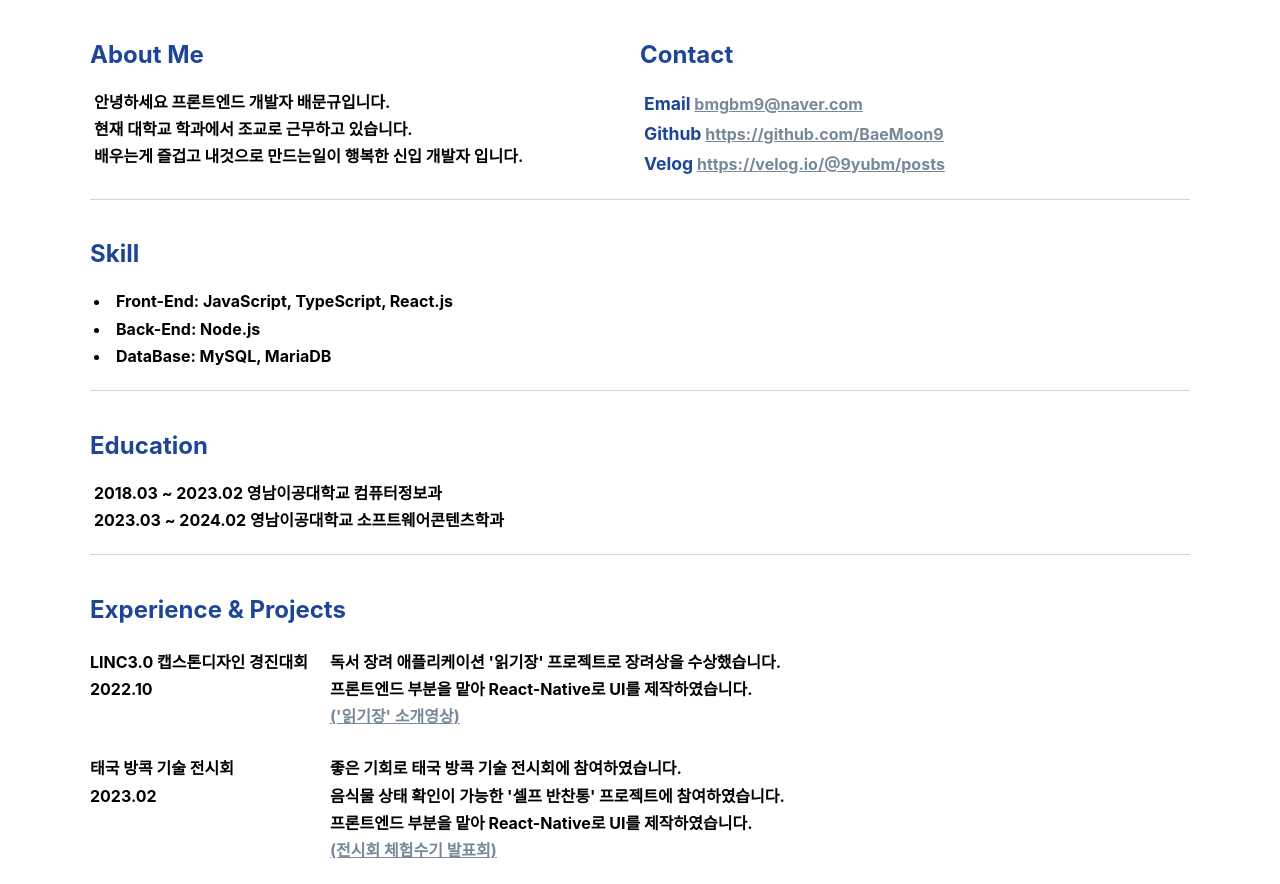
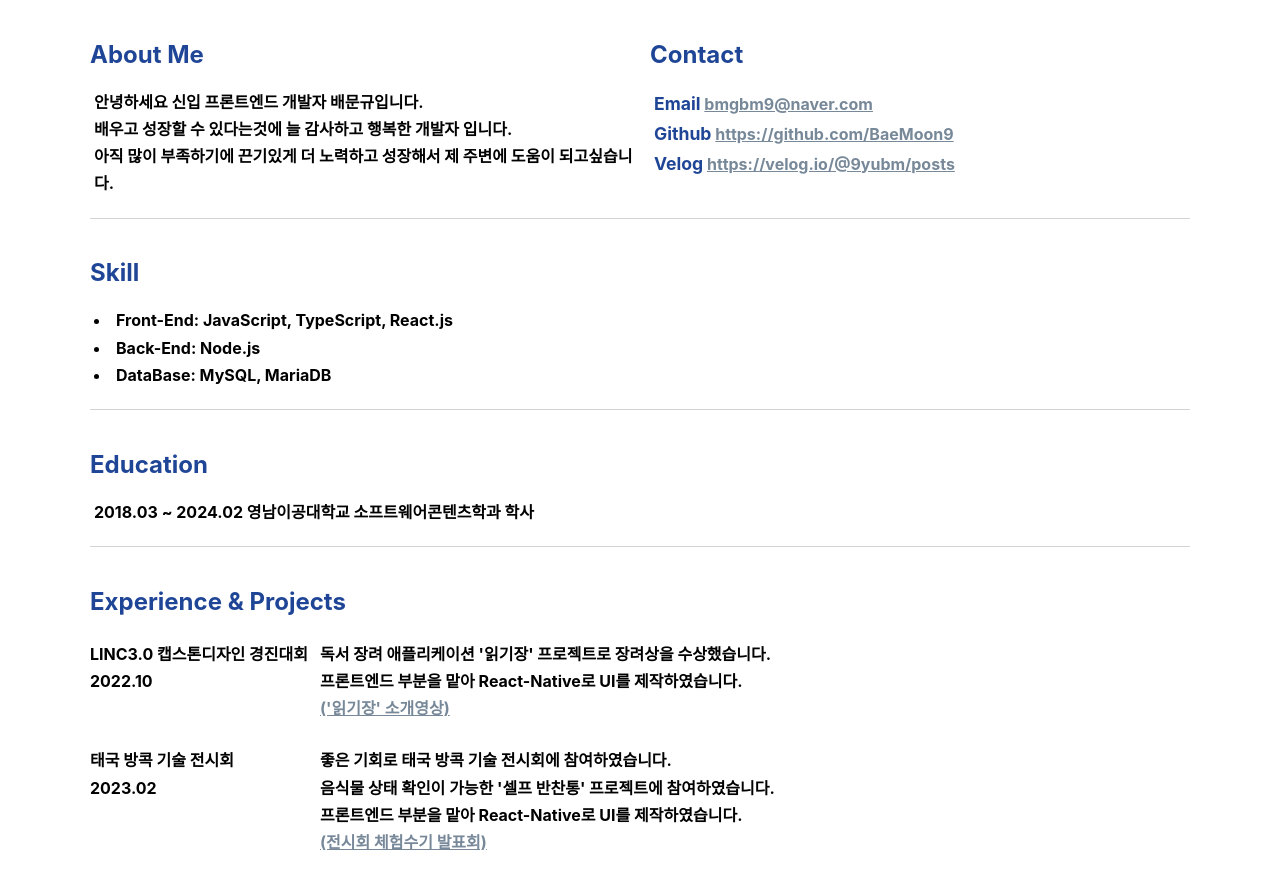
Before and after one commit to BaeMoon9/BaeMoon9, a React (Create React App) app in the folder mypage/: page / in a window 1280 px wide. Shown: the top 884 px of the page. Built offline with nearby package versions, Linux system fonts and the light colour scheme.

Commit message:
screensize&text

```diff
--- a/mypage/src/pages/about.tsx
+++ b/mypage/src/pages/about.tsx
@@ -36,9 +36,9 @@ function About() {
 					About Me
 				</Title>
 				<Content>
-					안녕하세요 프론트엔드 개발자 배문규입니다.<br />
-					현재 대학교 학과에서 조교로 근무하고 있습니다.<br />
-					배우는게 즐겁고 내것으로 만드는일이 행복한 신입 개발자 입니다.<br />
+					안녕하세요 신입 프론트엔드 개발자 배문규입니다.<br />
+					배우고 성장할 수 있다는것에 늘 감사하고 행복한 개발자 입니다.<br />
+					아직 많이 부족하기에 끈기있게 더 노력하고 성장해서 제 주변에 도움이 되고싶습니다.<br />
 
 				</Content>
 			</TitleContent>
@@ -75,7 +75,6 @@ const Container = styled.div<{screenType : string}>`
 
 const TitleContent = styled.div<{screenType : string}>`
 	flex-direction: row;
-
 	flex-wrap: wrap;
 	min-width: ${(props) => (props.screenType === 'Pc' ? '550px' :
 		(props.screenType === 'Tablet' ? '400px' : '400px')
@@ -89,12 +88,12 @@ const TitleContent = styled.div<{screenType : string}>`
 
 const ContactContent = styled.div<{screenType : string}>`
 	flex-direction: row;
-
-	min-width: ${(props) => (props.screenType === 'Pc' ? '550px' :
-		(props.screenType === 'Tablet' ? '400px' : '400px')
+	margin-left: 10px;
+	min-width: ${(props) => (props.screenType === 'Pc' ? '540px' :
+		(props.screenType === 'Tablet' ? '390px' : '390px')
 	)};
-	max-width: ${(props) => (props.screenType === 'Pc' ? '550px' :
-		(props.screenType === 'Tablet' ? '400px' : '400px')
+	max-width: ${(props) => (props.screenType === 'Pc' ? '540px' :
+		(props.screenType === 'Tablet' ? '390px' : '390px')
 	)};
 
 
--- a/mypage/src/pages/education.tsx
+++ b/mypage/src/pages/education.tsx
@@ -12,8 +12,8 @@ function Education () {
             <SkillContent screenType={screenType}>
             <Title>Education</Title>
             <Content>
-                <ContentLi>2018.03 ~ 2023.02 영남이공대학교 컴퓨터정보과</ContentLi>
-                <ContentLi>2023.03 ~ 2024.02 영남이공대학교 소프트웨어콘텐츠학과</ContentLi>
+                {/* <ContentLi>2018.03 ~ 2023.02 영남이공대학교 컴퓨터정보과</ContentLi> */}
+                <ContentLi>2018.03 ~ 2024.02 영남이공대학교 소프트웨어콘텐츠학과 학사</ContentLi>
             </Content>
             </SkillContent>
         </Container>
--- a/mypage/src/pages/experience.tsx
+++ b/mypage/src/pages/experience.tsx
@@ -44,7 +44,9 @@ function Experience() {
 			text: (
 				<>
 					대학교 학과 내 노트북을 재학생에게 대여 및 관리하는 페이지 입니다.< br/>
-					첫 개인 프로젝트인만큼 부족함과 개선해야할 점이 많은 프로젝트입니다.< br/>
+					React 기반 웹 페이지로 Nodejs, MariaDB를 이용하여 노트북의 정보를 관리하고 있습니다.<br />
+					개인적으로 반응형 css의 부재와 redux를 이용한 state관리가 없다는것이 아쉬웠습니다.< br/>
+					첫 개인 프로젝트인만큼 부족함과 개선해야할 점이 많은 프로젝트입니다.<br />
 					<a href="https://github.com/BaeMoon9/laptop"
 					style={{ color: "lightslategray"}}
 					>(Github - laptop)</a>
@@ -57,6 +59,7 @@ function Experience() {
 			text: (
 				<>
 					지금 현재 페이지인 포트폴리오 페이지 입니다.< br/>
+					Typescript, React, styled-component를 사용하였습니다.<br />
 
 					<a href="https://github.com/BaeMoon9/BaeMoon9"
 					style={{ color: "lightslategray"}}
@@ -92,7 +95,6 @@ const Container = styled.div<{ screenType: string }>`
 	min-width: ${(props) => (props.screenType === 'Pc' ? '1100px' :
 		(props.screenType === 'Tablet' ? '600px' : '400px')
 	)};
-
 `
 
 const SkillContent = styled.div<{ screenType: string }>`
@@ -102,8 +104,8 @@ const SkillContent = styled.div<{ screenType: string }>`
 	min-width: ${(props) => (props.screenType === 'Pc' ? '600px' :
 		(props.screenType === 'Tablet' ? '400px' : '400px')
 	)};
-	max-width: ${(props) => (props.screenType === 'Pc' ? '800px' :
-		(props.screenType === 'Tablet' ? '500px' : '400px')
+	max-width: ${(props) => (props.screenType === 'Pc' ? '1050px' :
+		(props.screenType === 'Tablet' ? '660px' : '400px')
 	)};
 
 
@@ -129,6 +131,7 @@ const MyExperience = styled.div`
 		flex-wrap: wrap;
 		margin-top: 5px;
 		margin-bottom: 20px;
+
 `
 
 const ExperienceTitle = styled.div<{ screenType: string }>`
@@ -137,8 +140,9 @@ const ExperienceTitle = styled.div<{ screenType: string }>`
 	)};
 	max-width: ${(props) => (props.screenType === 'Pc' ? '250px' :
 		(props.screenType === 'Tablet' ? '200px' : '200px')
-	)};
+	)}
 	margin-right: 10px;
+
 
 `
 
@@ -146,7 +150,7 @@ const ExperienceContent = styled.div<{ screenType: string }>`
     	min-width: ${(props) => (props.screenType === 'Pc' ? '400px' :
 		(props.screenType === 'Tablet' ? '400px' : '300px')
 	)};
-		max-width: ${(props) => (props.screenType === 'Pc' ? '600px' :
+		max-width: ${(props) => (props.screenType === 'Pc' ? '650px' :
 		(props.screenType === 'Tablet' ? '450px' : '400px')
 	)};
    		word-wrap: break-word;
```
